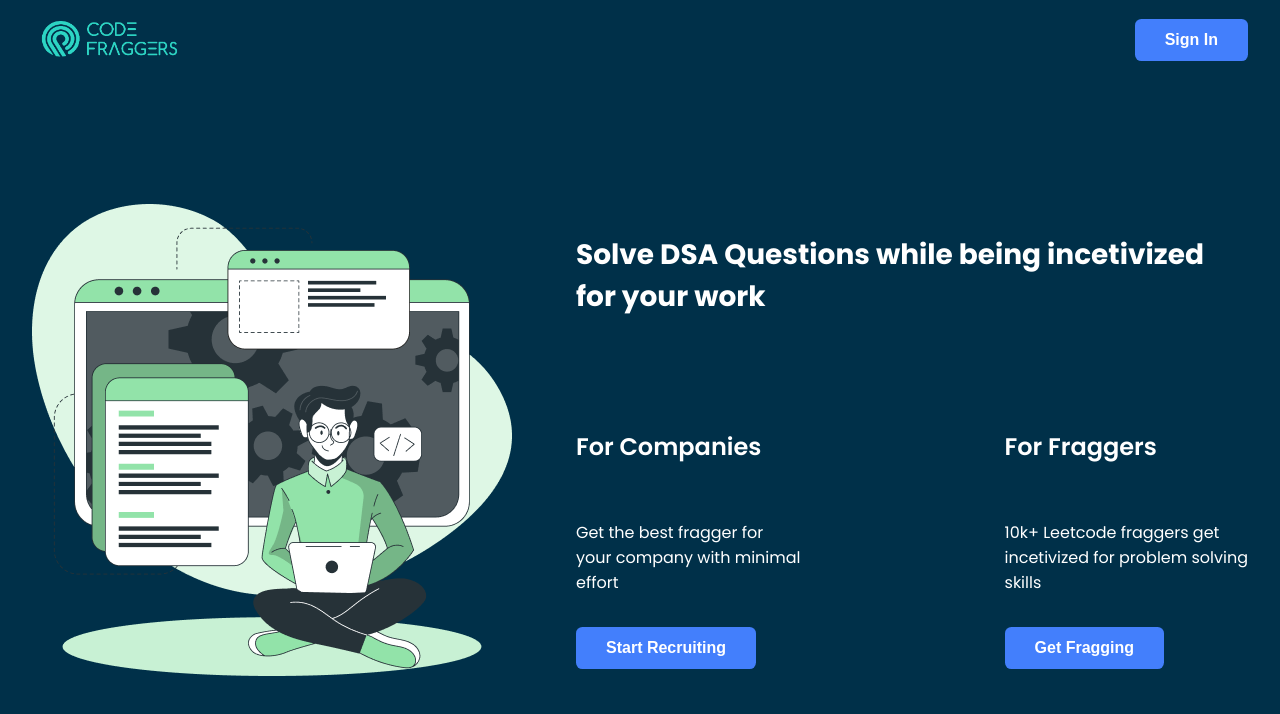
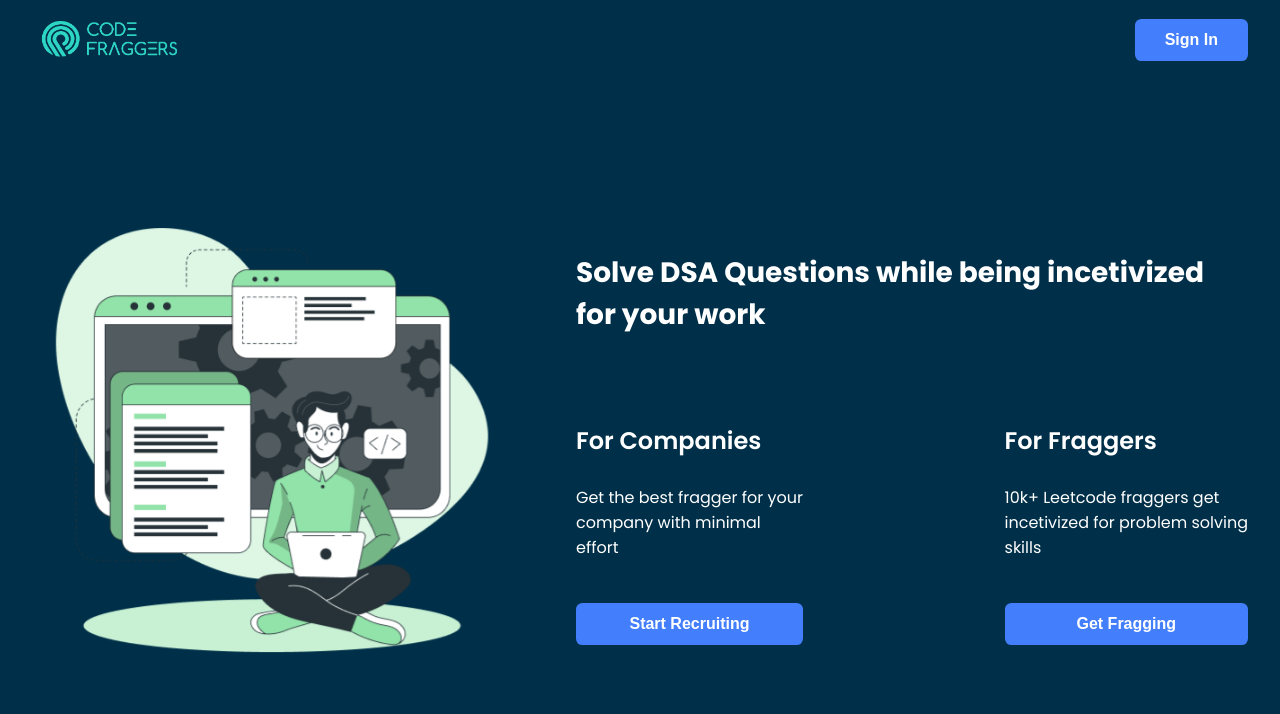
Before and after one commit to HetviSoni/code-fraggers, a React (Create React App) app: page /code-fraggers/login in a window 1280 px wide. Shown: the top 714 px of the page. Built offline with nearby package versions, Linux system fonts and the light colour scheme.

Commit message:
few changes to css

```diff
--- a/src/components/body/sub-container1.js
+++ b/src/components/body/sub-container1.js
@@ -6,8 +6,8 @@ const Subcontainer1= props=>{
         <div className='subcontainer'>
             <h3 className="heading">For Companies</h3>
             <p>
-                Get the best fragger for <br/>
-                your company with minimal <br/>
+                Get the best fragger for your <br/>
+                company with minimal <br/>
                 effort
             </p>
             <Button text={buttonText}/>
--- a/src/styles/boy.css
+++ b/src/styles/boy.css
@@ -1,8 +1,10 @@
 .boy{
-    /* border: 2px solid yellow; */
     flex: 1;
-    width: 100%;
     display: flex;
     justify-content: center;
     align-items: center;
 }
+.boy img{
+    width: 90%;
+    height: 87%;
+}
--- a/src/styles/container.css
+++ b/src/styles/container.css
@@ -1,12 +1,12 @@
 .container{
     /* border: 2px solid black; */
     flex: 1;
-    width: 100%;
+    width: 90%;
     display: flex;
     justify-content: center;
     align-items: center;
     flex-direction: column;
-    gap: 4rem;
+    gap: 2rem;
 }
 .container-heading{
     color: white;
@@ -17,4 +17,5 @@
     display: flex;
     justify-content: space-between;
     align-items: center;
+    /* border: 2px solid black; */
 }
--- a/src/styles/subcontainer.css
+++ b/src/styles/subcontainer.css
@@ -1,15 +1,26 @@
 .subcontainer{
-    display: flex;
+    /* border: 2px solid yellow; */
+    /* display: flex; */
     justify-content: center;
-    align-items: flex-start;
+    /* align-items: flex-start; */
     flex-direction: column;
+    width: auto;
+    height: 16.3rem;
     gap: 1rem;
 }
 .heading{
     color:white;
     font-weight: 600;
     font-size: 24px;
+    padding-top: 0.5rem;
 }
 .subcontainer p{
     color: white;
+    padding-top: 0.2rem;
+    padding-bottom: 1.7rem;
+    /* border: 2px solid purple; */
 }
+.subcontainer Button{
+    width: 100%;
+    /* border: 2px solid orange; */
+}
```
